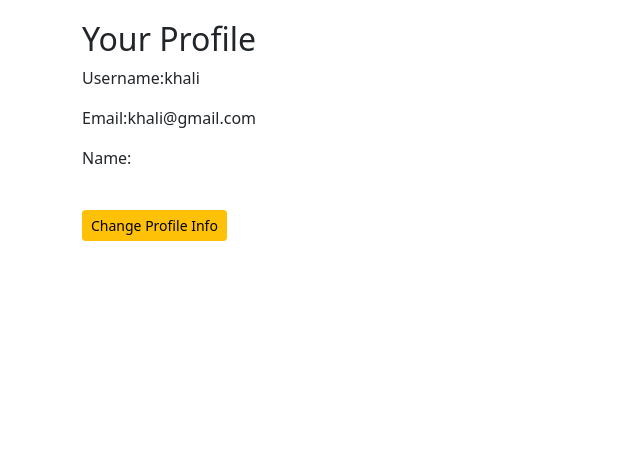
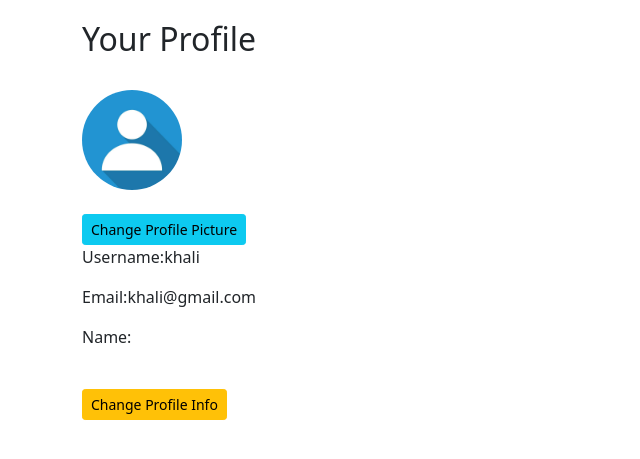
Before and after one commit to MIARD/Blog_Project, a Django app: page /account/profile/ in a window 1280 px wide. Shown: the part 56-515 px from the top of the page, without its empty margins (0-640 px from the left). Run offline with Django 3.2, Linux system fonts and the light colour scheme; a user stored in the database is signed in; data comes from the database, SQL or seed files in the repository; both versions use the stored data as it was after the commit.

Commit message:
Add profile picture features update feature and remove some bugs

```diff
--- a/App_Login/forms.py
+++ b/App_Login/forms.py
@@ -1,6 +1,7 @@
 from django import forms
 from django.contrib.auth.forms import UserCreationForm, UserChangeForm
 from django.contrib.auth.models import User
+from App_Login.models import UserProfile
 
 class SignUpForm(UserCreationForm):
     email = forms.EmailField(label="Email Adress",required=True)
@@ -12,3 +13,8 @@
     class Meta:
         model = User
         fields = ('username', 'email', 'first_name', 'last_name','password')
+
+class ProfilePic(forms.ModelForm):
+    class Meta:
+        model = UserProfile
+        fields = ['profile_pic']
--- a/App_Login/urls.py
+++ b/App_Login/urls.py
@@ -1,5 +1,7 @@
 from django.urls import path
 from App_Login import views
+
+
 app_name = 'App_Login'
 
 urlpatterns = [
@@ -9,4 +11,6 @@
     path('profile/',views.profile,name='profile'),
     path('change-profile/',views.user_change, name = 'user_change'),
     path('password/', views.pass_change, name = 'pass_change'),
+    path('add-picture/',views.add_pro_pic, name='add_pro_pic'),
+    path('change-picture/', views.change_pro_pic, name = 'change_pro_pic'),
 ]
--- a/App_Login/views.py
+++ b/App_Login/views.py
@@ -4,7 +4,7 @@
 from django.shortcuts import HttpResponseRedirect
 from django.urls import reverse
 from django.contrib.auth.decorators import login_required
-from App_Login.forms import SignUpForm, UserProfileChange
+from App_Login.forms import SignUpForm, UserProfileChange, ProfilePic
 # Create your views here.
 
 def signup(request):
@@ -61,3 +61,25 @@
             form.save()
             changed = True
     return render(request, 'App_Login/change_pass.html',context={'form':form, 'changed':changed})
+
+@login_required
+def add_pro_pic(request):
+    form = ProfilePic()
+    if request.method == 'POST':
+        form = ProfilePic(request.POST, request.FILES)
+        if form.is_valid():
+            user_object = form.save(commit=False)
+            user_object.user = request.user
+            user_object.save()
+            return HttpResponseRedirect(reverse('App_Login:profile'))
+    return render(request, 'App_Login/pro_pic_add.html',context={'form':form})
+
+@login_required
+def change_pro_pic(request):
+    form = ProfilePic(instance = request.user.user_profile)
+    if request.method == 'POST':
+        form = ProfilePic(request.POST, request.FILES, instance = request.user.user_profile)
+        if form.is_valid():
+            form.save()
+            return HttpResponseRedirect(reverse('App_Login:profile'))
+    return render(request, 'App_Login/pro_pic_add.html', context={'form':form})
--- a/My_Blog_Project/settings.py
+++ b/My_Blog_Project/settings.py
@@ -16,7 +16,7 @@
 BASE_DIR = Path(__file__).resolve().parent.parent
 TEMPLATES_DIR = Path.joinpath(BASE_DIR, 'templates')
 STATIC_DIR = Path.joinpath(BASE_DIR, 'static')
-MEDIA_DIR = Path.joinpath(BASE_DIR, 'meida')
+MEDIA_DIR = Path.joinpath(BASE_DIR, 'media')
 
 # import os
 # BASE_DIR = os.path.dirname(os.path.dirname(os.path.aboslute(__file__)))
@@ -47,6 +47,7 @@
     'App_Blog',
     'App_Login',
     'crispy_forms',
+    'django_cleanup.apps.CleanupConfig',
 ]
 
 # bootstrap, bootstrap3, bootstrap4, uni-forms
--- a/My_Blog_Project/urls.py
+++ b/My_Blog_Project/urls.py
@@ -2,9 +2,15 @@
 from django.contrib import admin
 from django.urls import path, include
 from . import views
+from django.conf import settings
+from django.contrib.staticfiles.urls import static, staticfiles_urlpatterns
+
 urlpatterns = [
     path('admin/', admin.site.urls),
     path('account/',include('App_Login.urls')),
     path('blog/',include('App_Blog.urls')),
     path('', views.Index, name = "index"),
 ]
+
+urlpatterns += staticfiles_urlpatterns()
+urlpatterns += static(settings.MEDIA_URL, document_root = settings.MEDIA_ROOT)
--- a/requirements.txt
+++ b/requirements.txt
@@ -1,3 +1,4 @@
 django==3.1.4
 pillow==8.0.1
 django-crispy-forms==1.10.0
+django-cleanup==5.1.0
--- a/templates/App_Login/change_pass.html
+++ b/templates/App_Login/change_pass.html
@@ -8,6 +8,7 @@
 <form method="POST">
   {{form|crispy}}
   {% csrf_token%}
+  <br>
   <button type="submit" class="btn btn-warning btn-sm">Update</button>
 </form>
 {% endblock %}
--- a/templates/App_Login/change_profile.html
+++ b/templates/App_Login/change_profile.html
@@ -5,6 +5,7 @@
 <form  method="POST">
   {{form|crispy}}
   {% csrf_token%}
+  <br>
   <button type="submit" class="btn btn-warning btn-sm">Change</button>
 </form>
 {% endblock %}
--- a/templates/App_Login/login.html
+++ b/templates/App_Login/login.html
@@ -6,6 +6,7 @@
 <form  method="POST">
   {{form|crispy}}
   {% csrf_token %}
+  <br>
   <button type="submit" class ="btn btn-primary btn-sm">Sign In</button>
 
 </form>
--- a/templates/App_Login/profile.html
+++ b/templates/App_Login/profile.html
@@ -2,6 +2,18 @@
 {% block title_block %}Profile{% endblock %}
 {% block body_block %}
 <h2>Your Profile</h2>
+<br>
+{% if user.user_profile %}
+<img src="/media/{{user.user_profile.profile_pic}}" alt="Image" class="rounded-circle" width="150px">
+<br><br>
+<a href="{% url 'App_Login:change_pro_pic' %}" class="btn btn-info btn-sm">Change Profile Picture</a>
+<br><br>
+{% else %}
+<img src= "/media/profile_pics/default.jpg" alt="default image" class="rounded-circle" width="100px">
+<br><br>
+<a href="{% url 'App_Login:add_pro_pic' %}" class="btn btn-info btn-sm">Change Profile Picture</a>
+{% endif %}
+<br>
 <p>Username:{{user.username}} </p>
 <p>Email:{{user.email}} </p>
 <p>Name: {{user.first_name}} {{user.last_name}}</p>
--- a/templates/App_Login/signup.html
+++ b/templates/App_Login/signup.html
@@ -12,6 +12,7 @@
 <form method="POST">
 {{form|crispy}}
 {% csrf_token %}
+<br>
 <button type="submit" class="btn btn-success btn-sm">Create Account</button>
 </form>
 <br>
```
Also changed, not shown: templates/App_Login/pro_pic_add.html (added, +14 -0 lines), db.sqlite3, media/profile_pics/default.jpg (added), media/profile_pics/rizbi20.jpg (added).
